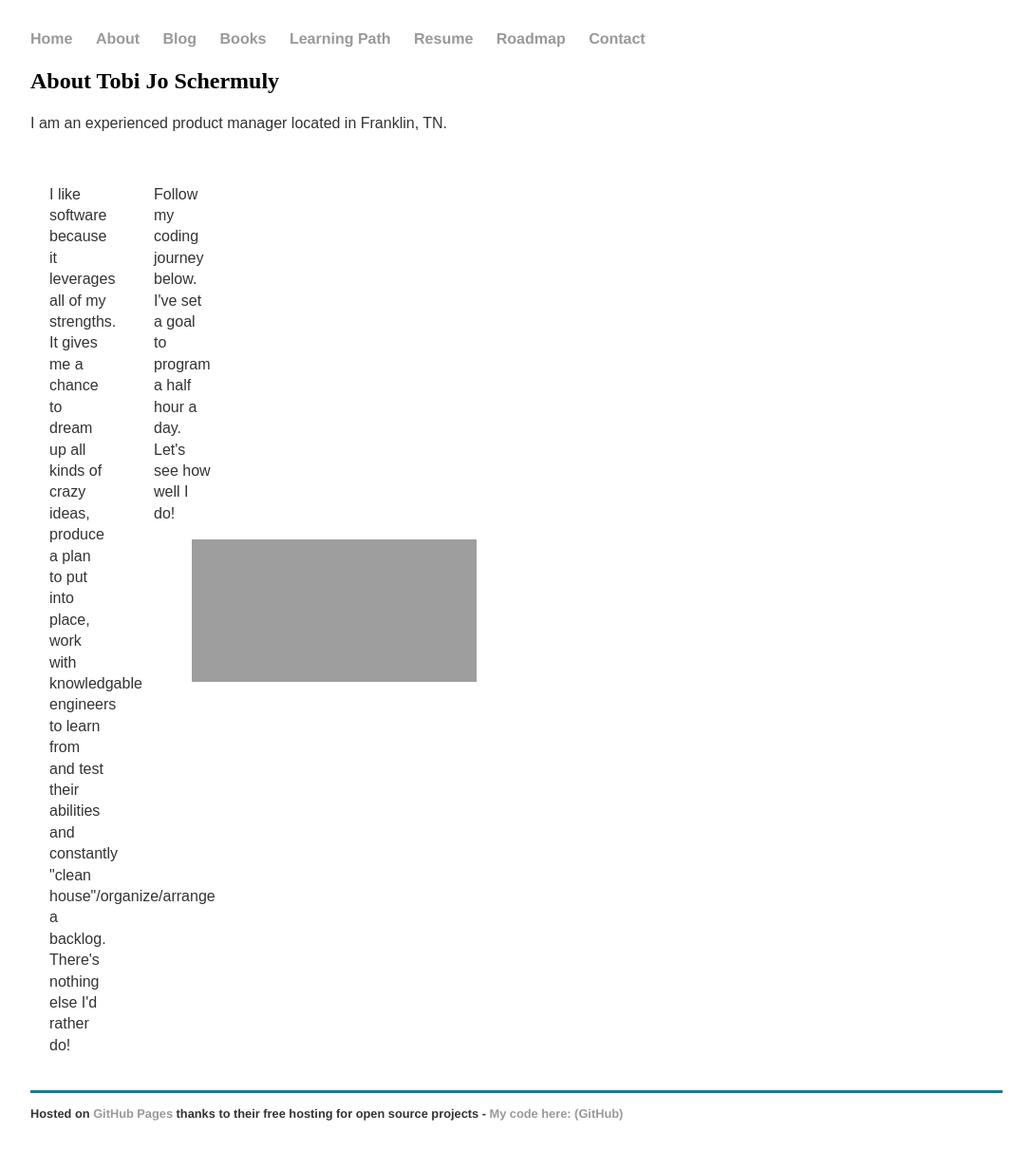
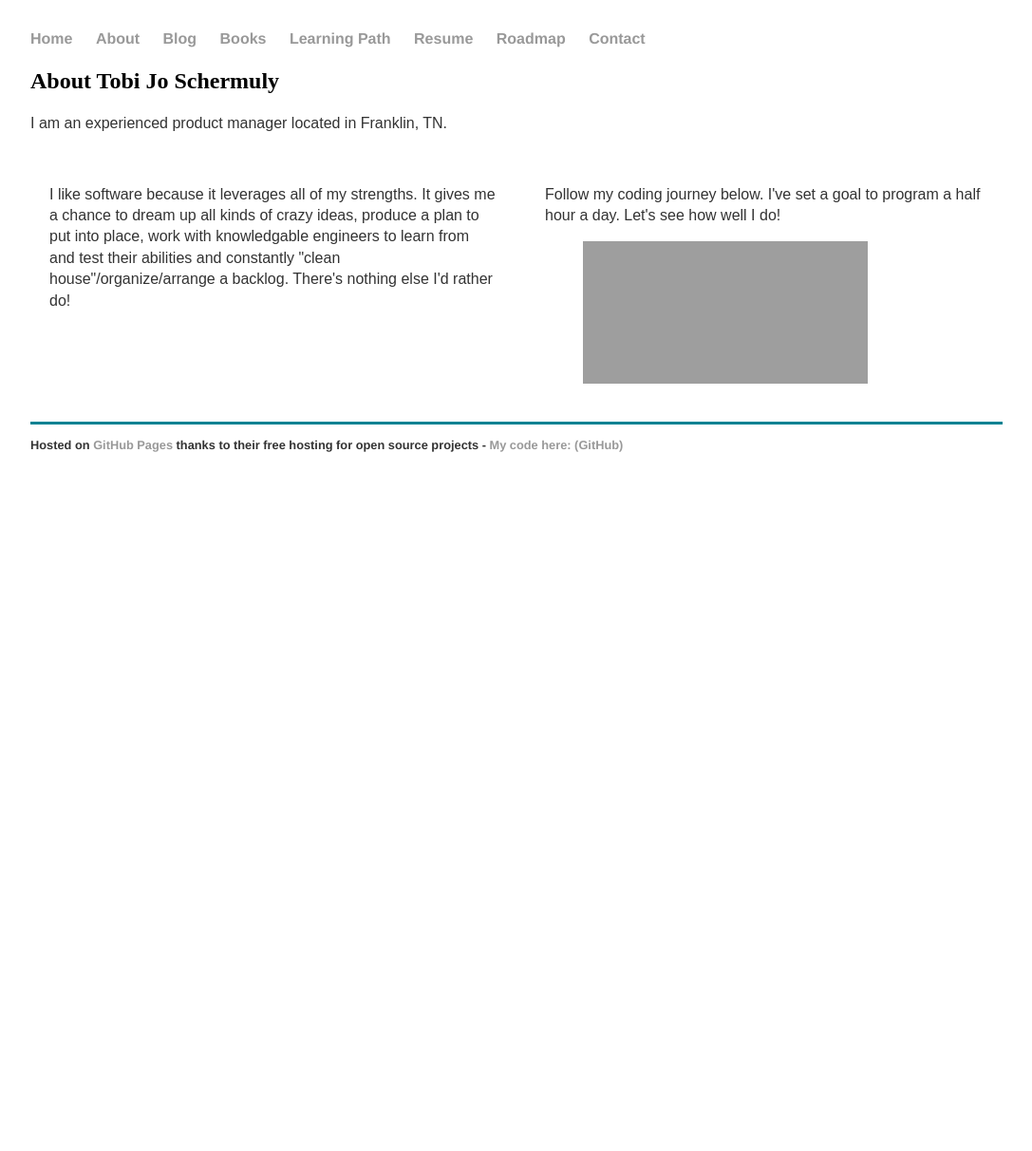
Before and after one commit to t0biasj0seph/t0biasj0seph, a Jekyll site: the page built from about/index.html, in a window 1280 px wide. Shown: the whole page at 95% size, without its empty margins (96-1183 px from the left). Built offline with Jekyll 4.4.1, drawn with Linux system fonts in a browser that asks for light colours; some web fonts are replaced; after the commit the page ends 900 px from its top, so only the background shows below that; grey boxes are pictures that could not be loaded.

Commit message:
grid css changes on about page

```diff
--- a/css/main.css
+++ b/css/main.css
@@ -76,7 +76,7 @@ embed {
 
 .wrapper {
   display: grid;
-  grid-template-columns: 100px 100px 100px;
+  grid-template-columns: 50% 50%;
   grid-gap: 10px;
 }
 
```
